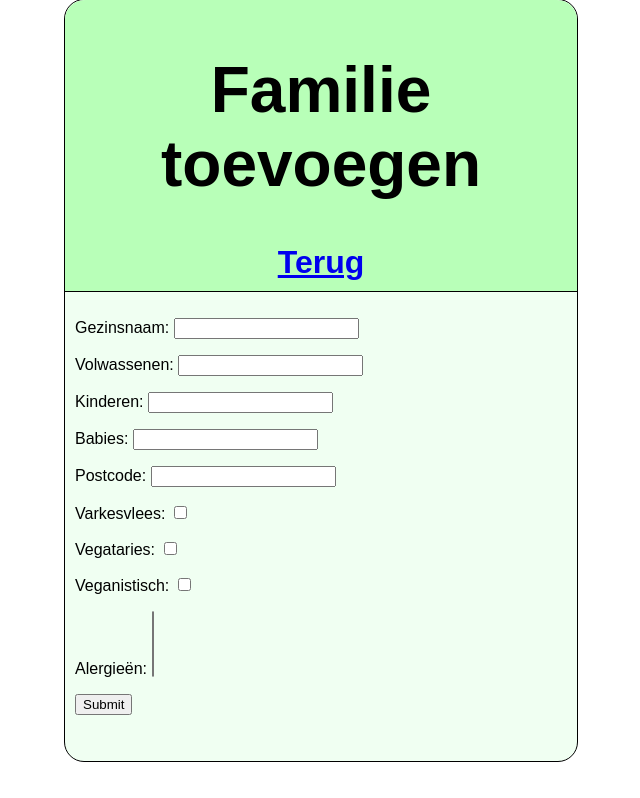
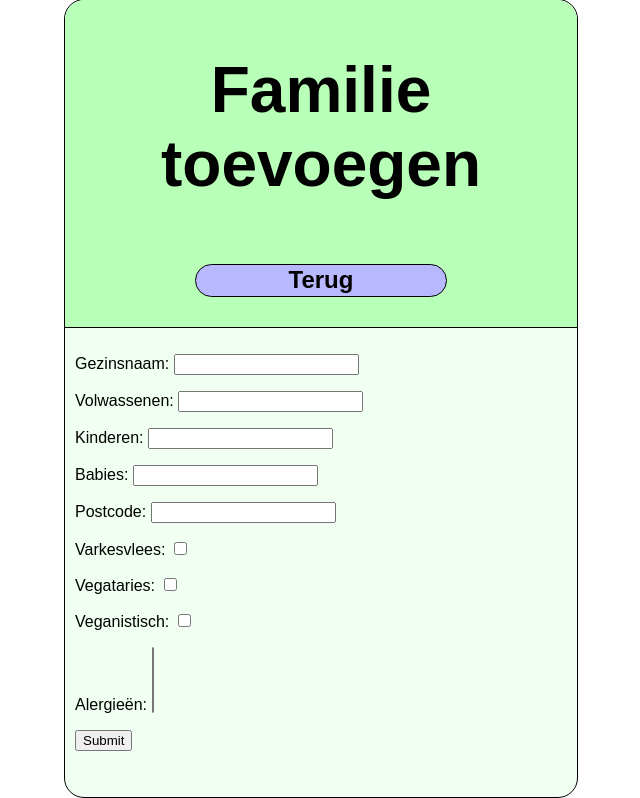
Before and after one commit to Balor20102/voedselbank_maaskant, a Django app: page /klanten/toevoegen/ in a window 1280 px wide. Shown: the part 82-880 px from the top of the page, without its empty margins (319-959 px from the left). Before the commit the page ends 844 px from the top, so only its background shows below. Run offline with Django 4.2, Linux system fonts and the light colour scheme; data that the repository does not hold is empty; some libraries are stand-ins or nearby versions.

Commit message:
Directie toevoeg pagina's return buttons css

```diff
--- a/static/css/form.css
+++ b/static/css/form.css
@@ -66,3 +66,21 @@
     display: inline-block;
     text-decoration: none;
 }
+
+.return_btn {
+    width: 50%;
+    border-radius: 30px;
+    margin: 20px;
+    border: 1px solid black;
+    background-color: #B8B8FF;
+    font-size: 24px;
+    font-weight: bold;
+    cursor: pointer;
+    text-align: center;
+    align-self: center;
+    align-content: center;
+    display: inline-block;
+    text-decoration: none;
+    color: black;
+    padding: 0.1rem;
+}
--- a/templates/directie/Categorieënaanpassen.html
+++ b/templates/directie/Categorieënaanpassen.html
@@ -15,7 +15,7 @@
           <div class="topbar_title">
             <h1>Categorie aanpassen</h1>
           </div>
-          <a href="{% url 'directie-homepage' %}">Terug</a>
+          <a class="return_btn" href="{% url 'directie-homepage' %}">Terug</a>
         </div>
         <div class="content_tab">
           <form method="post" action="{% url 'catagorie-aanpassen' id=id %}">
--- a/templates/directie/Categorieënoverzicht.html
+++ b/templates/directie/Categorieënoverzicht.html
@@ -16,7 +16,7 @@
           <div class="topbar_title">
             <h1>Categorieën</h1>
           </div>
-          <a href="{% url 'directie-homepage' %}">Terug</a>
+          <a class="return_btn" href="{% url 'directie-homepage' %}">Terug</a>
         </div>
         <div class="content_tab">
           <div class="searchbar"></div>
--- a/templates/directie/Categorieëtoevoegen.html
+++ b/templates/directie/Categorieëtoevoegen.html
@@ -14,7 +14,7 @@
           <div class="topbar_title">
             <h1>Categorie toevoegen</h1>
           </div>
-          <a href="{% url 'directie-homepage' %}">Terug</a>
+          <a class="return_btn" href="{% url 'directie-homepage' %}">Terug</a>
         </div>
         <div class="content_tab">
           <form method="post" action="{% url 'create-catagorie' %}">
--- a/templates/directie/leverancieraanpassen.html
+++ b/templates/directie/leverancieraanpassen.html
@@ -17,7 +17,7 @@
           <div class="topbar_title">
             <h1>leverancier aanpassen</h1>
           </div>
-          <a href="{% url 'directie-homepage' %}">Terug</a>
+          <a class="return_btn" href="{% url 'directie-homepage' %}">Terug</a>
         </div>
         <div class="content_tab">
           <form method="post" action="{% url 'leveranciers-aanpassen' id=id %}">
--- a/templates/directie/leveranciers.html
+++ b/templates/directie/leveranciers.html
@@ -17,7 +17,7 @@
           <div class="topbar_title">
             <h1>Leveranciers</h1>
           </div>
-          <a href="{% url 'directie-homepage' %}">Terug</a>
+          <a  class="return_btn" href="{% url 'directie-homepage' %}">Terug</a>
         </div>
         <div class="content_tab">
           <div class="searchbar"></div>
--- a/templates/directie/leverancierstoevoegen.html
+++ b/templates/directie/leverancierstoevoegen.html
@@ -17,7 +17,7 @@
           <div class="topbar_title">
             <h1>Leverancier toevoegen</h1>
           </div>
-          <a href="{% url 'directie-homepage' %}">Terug</a>
+          <a class="return_btn" href="{% url 'directie-homepage' %}">Terug</a>
         </div>
         <div class="content_tab">
           <form method="post" action="{% url 'add-leverancier' %}">
--- a/templates/directie/medewerkers.html
+++ b/templates/directie/medewerkers.html
@@ -17,7 +17,7 @@
           <div class="topbar_title">
             <h1>Medewerkers</h1>
           </div>
-          <a href="{% url 'directie-homepage' %}">Terug</a>
+          <a class="return_btn" href="{% url 'directie-homepage' %}">Terug</a>
         </div>
         <div class="content_tab">
           <div class="searchbar"></div>
--- a/templates/directie/medewerkers_aanpassen.html
+++ b/templates/directie/medewerkers_aanpassen.html
@@ -17,7 +17,7 @@
           <div class="topbar_title">
             <h1>leverancier aanpassen</h1>
           </div>
-          <a href="{% url 'directie-homepage' %}">Terug</a>
+          <a class="return_btn" href="{% url 'directie-homepage' %}">Terug</a>
         </div>
         <div class="content_tab">
           <form method="post" action="{% url 'leveranciers-aanpassen' id=id %}">
--- a/templates/directie/medewerkers_registreren.html
+++ b/templates/directie/medewerkers_registreren.html
@@ -17,7 +17,7 @@
           <div class="topbar_title">
             <h1>Medewerker toevoegen</h1>
           </div>
-          <a href="{% url 'directie-homepage' %}">Terug</a>
+          <a class="return_btn" href="{% url 'directie-homepage' %}">Terug</a>
         </div>
         <div class="content_tab">
           <form method="post" action="{% url 'medewerker-registratie' %}">
--- a/templates/klanten/familieaanpassen.html
+++ b/templates/klanten/familieaanpassen.html
@@ -16,7 +16,7 @@
           <div class="topbar_title">
             <h1>Familie aanpassen</h1>
           </div>
-          <a href="{% url 'directie-homepage' %}">Terug</a>
+          <a class="return_btn" href="{% url 'directie-homepage' %}">Terug</a>
         </div>
         <div class="content_tab">
           <form method="post" action="{% url 'klanten-aanpassen' id=id %}">
--- a/templates/klanten/familietoevoegen.html
+++ b/templates/klanten/familietoevoegen.html
@@ -15,7 +15,7 @@
           <div class="topbar_title">
             <h1>Familie toevoegen</h1>
           </div>
-          <a href="{% url 'directie-homepage' %}">Terug</a>
+          <a class="return_btn" href="{% url 'directie-homepage' %}">Terug</a>
           </div>
         <div class="content_tab">
           <form method="post" action="{% url 'create-klanten' %}">
--- a/templates/klanten/klanten.html
+++ b/templates/klanten/klanten.html
@@ -17,7 +17,7 @@
           <div class="topbar_title">
             <h1>Families</h1>
           </div>
-          <a href="{% url 'directie-homepage' %}">Terug</a>
+          <a class="return_btn" href="{% url 'directie-homepage' %}">Terug</a>
         </div>
         <div class="content_tab">
           <div class="searchbar"></div>
```
Also changed, not shown: static/css/overzicht.css (+18 -0 lines).
